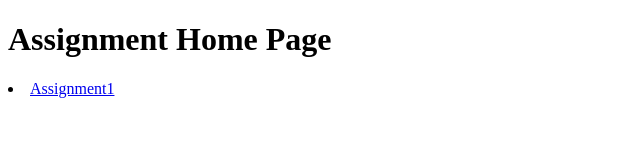
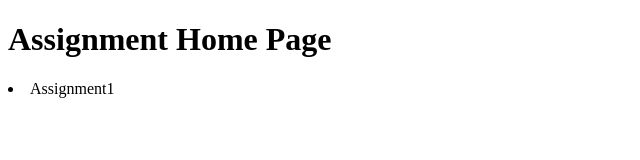
Before and after one commit to ccyycc/chen-chengyang-webdev, a website: page public/assignment/index.html in a window 1280 px wide. Shown: the whole page, without its empty margins (0-640 px from the left). Drawn offline with Linux system fonts and the light colour scheme.

Commit message:
fixing assignment index

```diff
--- a/public/assignment/index.html
+++ b/public/assignment/index.html
@@ -7,7 +7,7 @@
 <body>
     <h1>Assignment Home Page</h1>
     <li>
-        <a href="https://dashboard.heroku.com/apps/chen-chengyang-webdev">Assignment1</a>
+        Assignment1
     </li>
 </body>
 </html>
```
Also changed, not shown: README.md.
